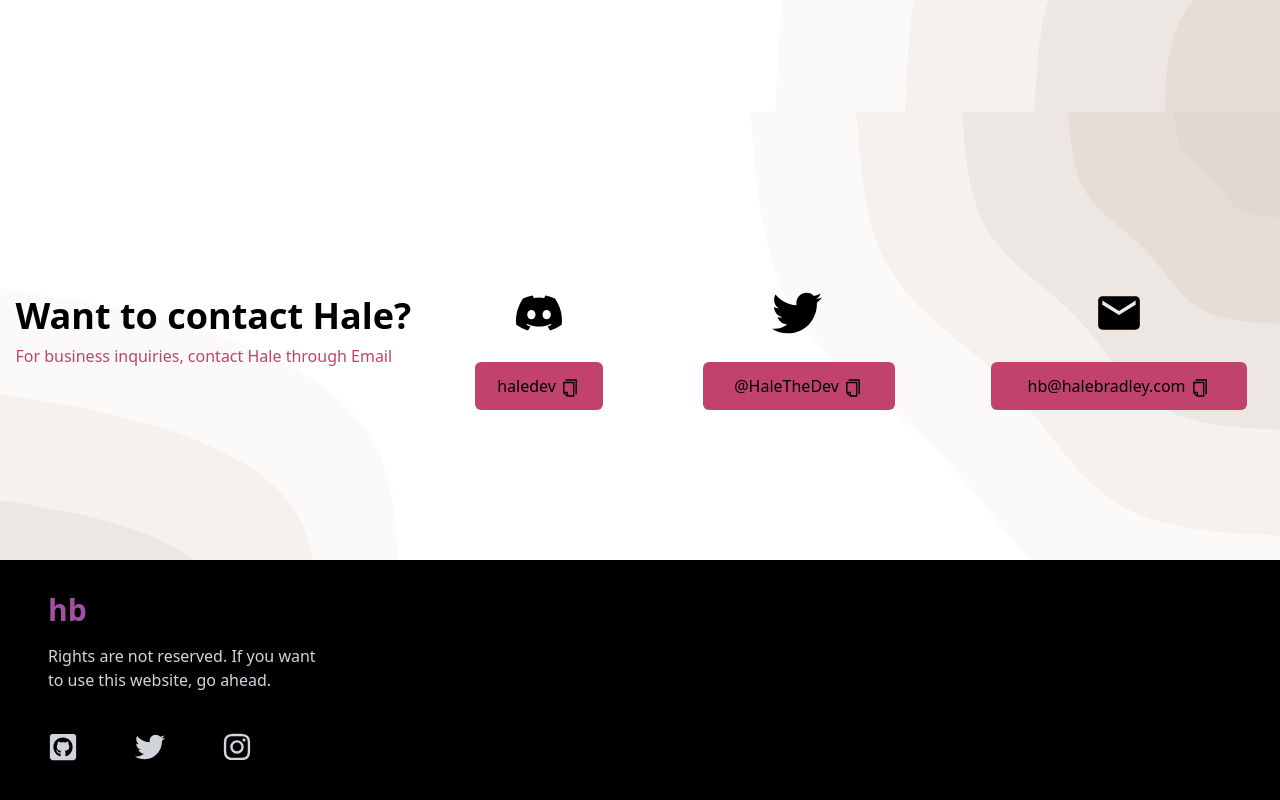
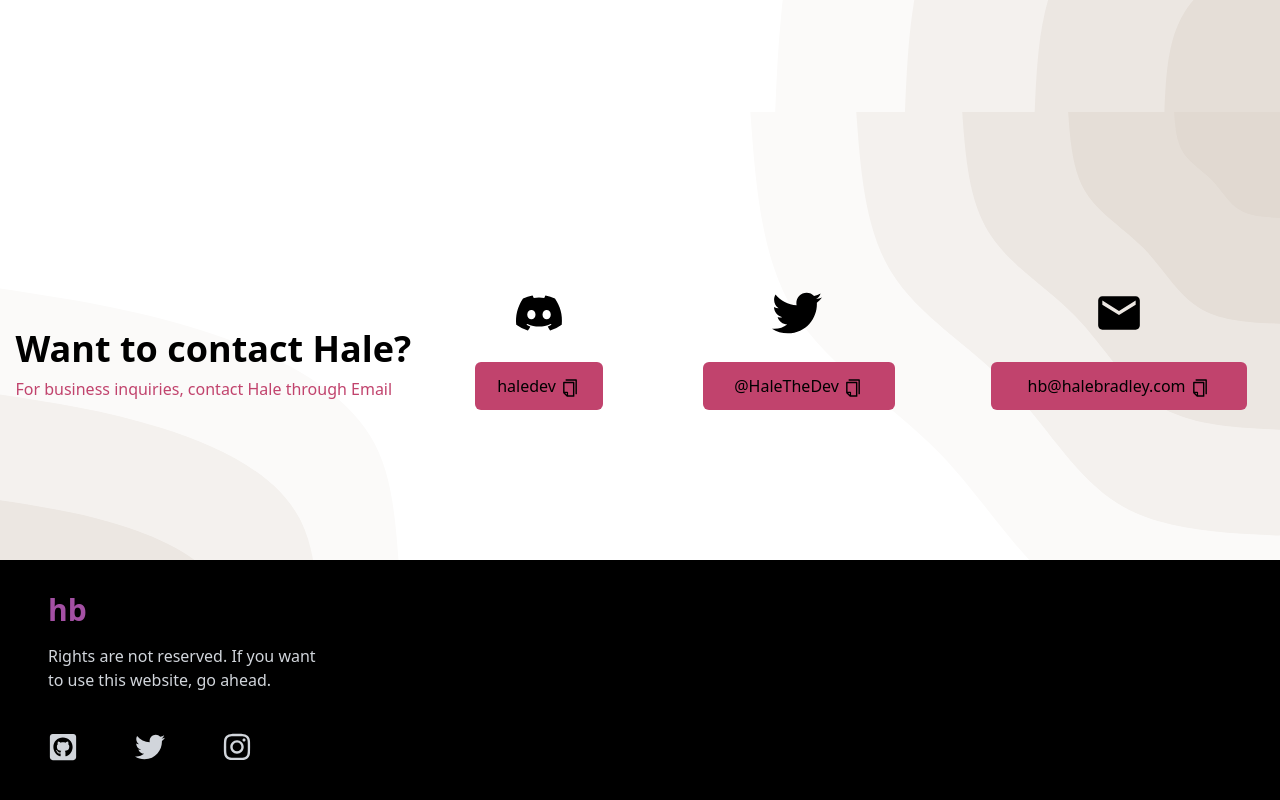
Before and after one commit to HaleBradley/Personal-Portfolio-Website, a React (Create React App) app: page / in a window 1280 px wide. Shown: the part 2273-3073 px from the top of the page. Built offline with nearby package versions, Linux system fonts and the light colour scheme.

Commit message:
Add media queries for different screen size fixes

```diff
--- a/src/components/Contact.jsx
+++ b/src/components/Contact.jsx
@@ -26,14 +26,14 @@ const Contact = () => {
     }*/
 
   return (
-    <div className='w-full py-40 text-black bg-white contactwave relative'>
-        <div className='max-x-[1240px] mx-auto grid md:grid-cols-3 z-10'>
+    <div className='contact w-full py-40 text-black bg-white contactwave relative'>
+        <div className='max-x-[1240px] mx-auto grid items-center md:grid-cols-3 z-10'>
             <div className='mx-auto my-4'>
                 <h1 className='md:text-4xl sm:text-3xl text-2xl font-bold py-2'>Want to contact Hale?</h1>
                 <p className='text-accent'>For business inquiries, contact Hale through Email</p>
             </div>
             <div className='my-4 z-10 col-span-2'>
-                <div className='flex flex-col md:flex-row'>
+                <div className='flex flex-col xl:flex-row'>
                     <div className='justify-center justify-self-center mx-auto lg:px-12'>
                         <FaDiscord size={50} className='mx-auto' />
                         <button onClick={() => {navigator.clipboard.writeText('haledev')}} className='bg-accent w-[8rem] rounded-md font-medium my-6 mx-auto py-3 inline'>haledev  <AiOutlineCopy size={20} className='inline' /></button>
--- a/src/index.css
+++ b/src/index.css
@@ -4,8 +4,12 @@
 
 body {
   background-color: theme('colors.main');
+}
+
+.App {
   overflow-x: hidden;
 }
+
 
 .herowave {
   background-image: url(./assets/herowave.svg);
@@ -92,3 +96,37 @@ body {
 .fade-in.visible {
   opacity: 1;
 }
+
+@media only screen and (max-width: 320px){
+  html {
+    font-size: 12px;
+  }
+  .contact {
+    padding-top: 12rem;
+    padding-bottom: 12rem;
+  }
+}
+
+@media only screen and (max-width: 376px){
+  .contact {
+    padding-bottom: 14rem;
+  }
+}
+
+@media only screen and (max-width: 426px){
+  .contact {
+    padding-bottom: 14rem;
+  }
+}
+
+@media only screen and (max-width: 769px){
+  .contact {
+    padding-bottom: 16rem;
+  }
+}
+
+@media only screen and (max-width: 1025px){
+  .contact {
+    padding-bottom: 18rem;
+  }
+}
```
